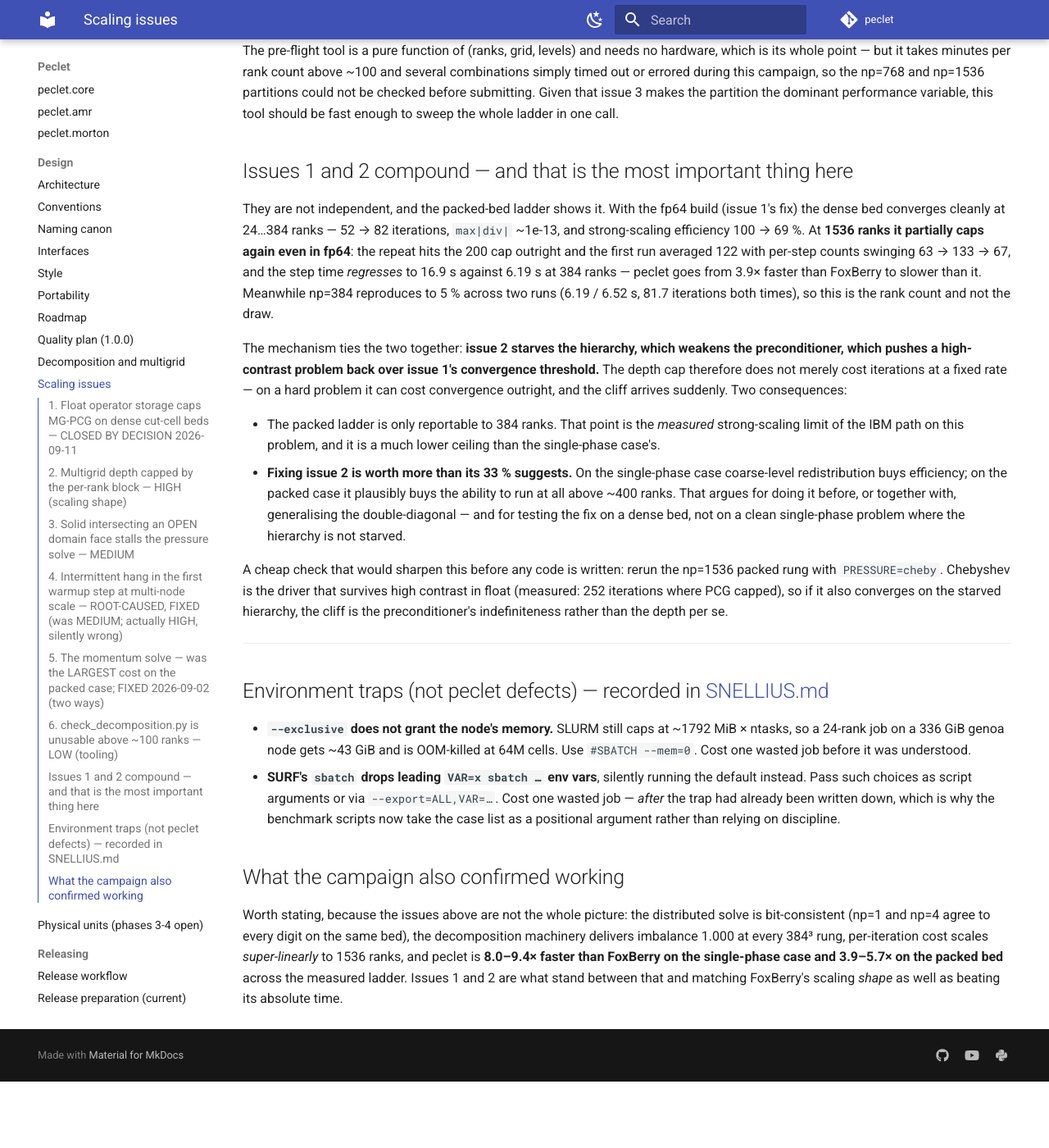
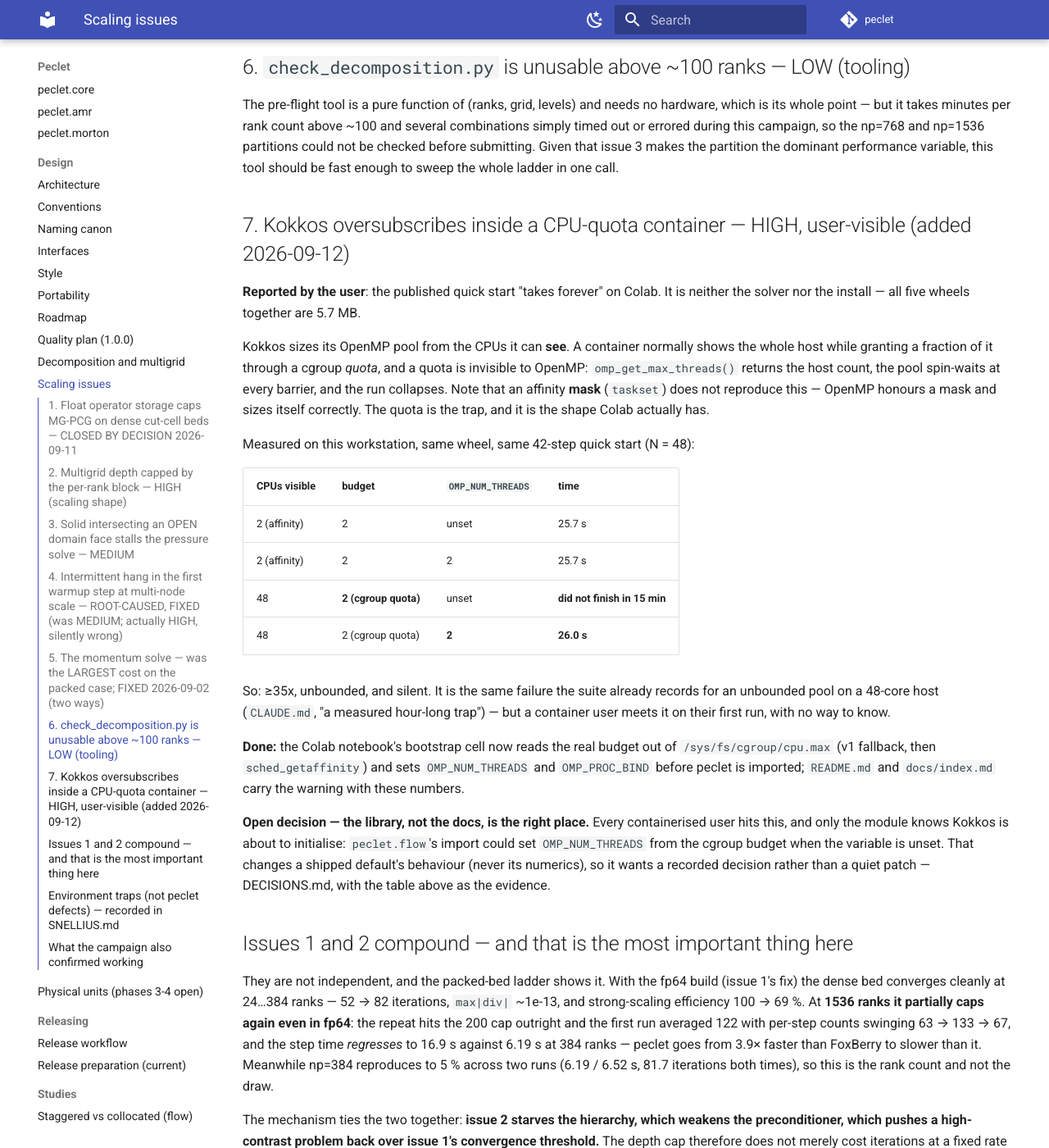
Before and after one commit to computational-chemical-engineering/peclet, an MkDocs documentation site: the page built from docs/SCALING_ISSUES.md, in a window 1280 px wide and 1400 px high, scrolled down 5918 px. Shown: the whole window at 82% size. Built offline with MkDocs 1.6.1 and Material for MkDocs 9.7.7, drawn with Linux system fonts in a browser that asks for light colours; comment, search, counter and statistics services are not loaded; before the commit the page ends 7237 px from its top, so only the background shows below that; some of the changed text lies outside the part shown.

Commit message:
quick start: bound the Kokkos thread pool — a CPU-quota container is a >35x trap
Reported by the user: the quick start "takes forever" on Colab. It is neither the solver nor the
install (all five wheels together are 5.7 MB). Kokkos sizes its OpenMP pool from the CPUs it can
SEE, and a container shows the whole host while granting a fraction of it through a cgroup quota —
which OpenMP cannot see. The pool then spin-waits at every barrier.

Measured here, same wheel, same 42-step N=48 solve:

  2 cpus by affinity, pool unset ........... 25.7 s
  48 visible, 2 cpus of cgroup QUOTA, unset . did not finish in 15 minutes
  48 visible, 2 cpus of quota, OMP=2 ........ 26.0 s

An affinity mask does NOT reproduce it — OpenMP honours a mask and sizes itself correctly. The
quota is the trap, and it is the shape Colab actually has.

The notebook's bootstrap cell now reads the real budget from /sys/fs/cgroup/cpu.max (v1 fallback,
then sched_getaffinity) and sets OMP_NUM_THREADS/OMP_PROC_BIND before peclet is imported; README
and docs/index.md carry the warning with these numbers. Notebook re-executed: k = 1.23512e-01 at
N = 48, unchanged, figure intact.

SCALING_ISSUES.md gains issue 7 with the table, and states the open decision: the right fix is in
peclet.flow's import, which is a shipped default's behaviour and so wants a recorded decision.

check_docs_snippets.py: only COLUMN-ZERO fences are a page's runnable script — an indented fence
inside an admonition is an aside, and pasting its body in is an IndentationError, not a finding.

Co-Authored-By: Claude Opus 5 <noreply@anthropic.com>
Claude-Session: https://claude.ai/code/session_01RCL1exdhATKQsV7iSPeZUN

```diff
--- a/docs/SCALING_ISSUES.md
+++ b/docs/SCALING_ISSUES.md
@@ -21,6 +21,7 @@ is reproducible; the remaining defect is narrower.*
 | 4 | Intermittent multi-node hang in warmup | **High, silently wrong** (was: Medium) | **Root-caused and fixed 2026-09-02** (core `10294e6`): NBX inter-round tag race |
 | 5 | Momentum solve: cap-bound RB-GS (update criterion) | High (63 % of the packed step) | **Fixed 2026-09-02**: residual stop + velocity MG under MPI (mixed operator); packed step 2.2× faster at 384–1536 ranks |
 | 6 | `check_decomposition.py` unusable above ~100 ranks | Low (tooling) | Open |
+| 7 | Kokkos oversubscribes inside a CPU-quota container (Colab, Binder, Docker, Slurm) | **High, user-visible** | Open — docs fixed 2026-09-12, library default undecided |
 
 ---
 
@@ -267,6 +268,42 @@ out or errored during this campaign, so the np=768 and np=1536 partitions could
 before submitting. Given that issue 3 makes the partition the dominant performance variable, this
 tool should be fast enough to sweep the whole ladder in one call.
 
+## 7. Kokkos oversubscribes inside a CPU-quota container — HIGH, user-visible (added 2026-09-12)
+
+**Reported by the user**: the published quick start "takes forever" on Colab. It is neither the
+solver nor the install — all five wheels together are 5.7 MB.
+
+Kokkos sizes its OpenMP pool from the CPUs it can **see**. A container normally shows the whole
+host while granting a fraction of it through a cgroup *quota*, and a quota is invisible to OpenMP:
+`omp_get_max_threads()` returns the host count, the pool spin-waits at every barrier, and the run
+collapses. Note that an affinity **mask** (`taskset`) does not reproduce this — OpenMP honours a
+mask and sizes itself correctly. The quota is the trap, and it is the shape Colab actually has.
+
+Measured on this workstation, same wheel, same 42-step quick start (N = 48):
+
+| CPUs visible | budget | `OMP_NUM_THREADS` | time |
+|---|---|---|---|
+| 2 (affinity) | 2 | unset | 25.7 s |
+| 2 (affinity) | 2 | 2 | 25.7 s |
+| 48 | **2 (cgroup quota)** | unset | **did not finish in 15 min** |
+| 48 | 2 (cgroup quota) | **2** | **26.0 s** |
+
+So: ≥35x, unbounded, and silent. It is the same failure the suite already records for an unbounded
+pool on a 48-core host (`CLAUDE.md`, "a measured hour-long trap") — but a container user meets it on
+their first run, with no way to know.
+
+**Done:** the Colab notebook's bootstrap cell now reads the real budget out of
+`/sys/fs/cgroup/cpu.max` (v1 fallback, then `sched_getaffinity`) and sets `OMP_NUM_THREADS` and
+`OMP_PROC_BIND` before peclet is imported; `README.md` and `docs/index.md` carry the warning with
+these numbers.
+
+**Open decision — the library, not the docs, is the right place.** Every containerised user hits
+this, and only the module knows Kokkos is about to initialise: `peclet.flow`'s import could set
+`OMP_NUM_THREADS` from the cgroup budget when the variable is unset. That changes a shipped
+default's behaviour (never its numerics), so it wants a recorded decision rather than a quiet patch
+— DECISIONS.md, with the table above as the evidence.
+
+
 ## Issues 1 and 2 compound — and that is the most important thing here
 
 They are not independent, and the packed-bed ladder shows it. With the fp64 build (issue 1's fix)
```
Also changed, not shown: README.md (+16 -0 lines), docs/index.md (+17 -0 lines), docs/notebooks/quickstart_sphere.ipynb, 1 other file.
